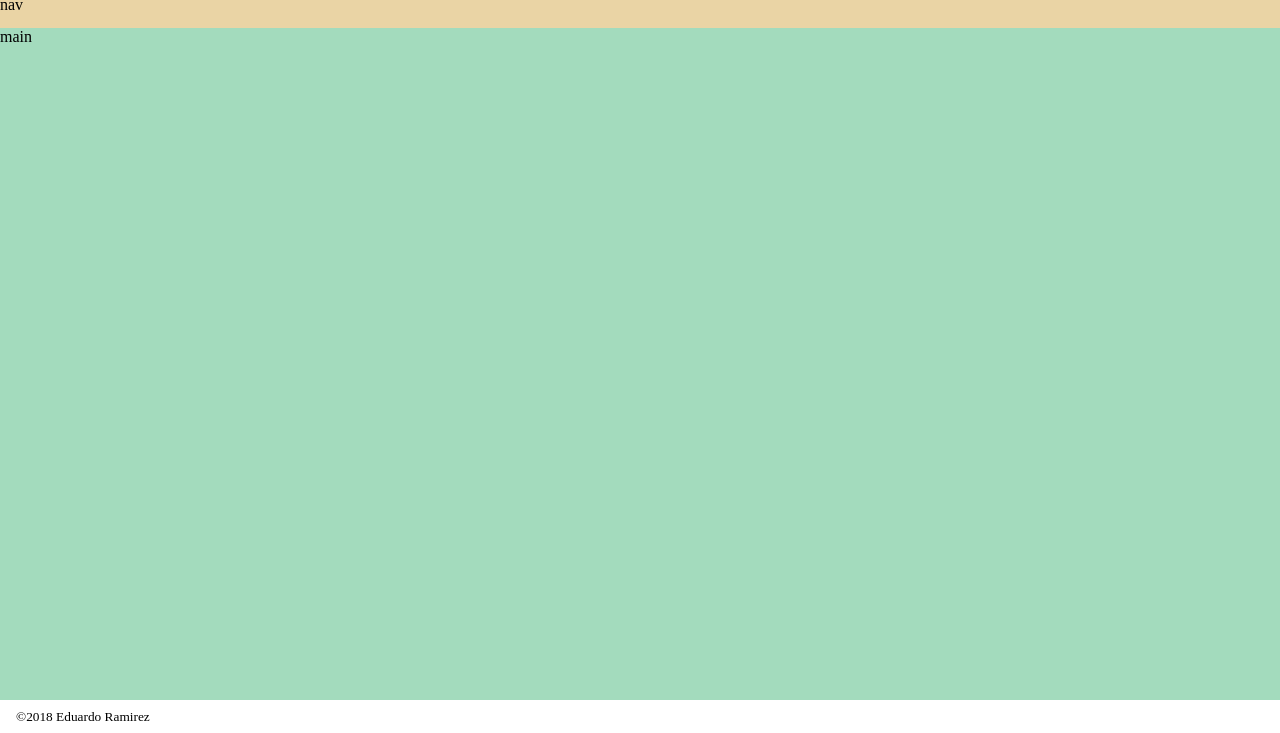
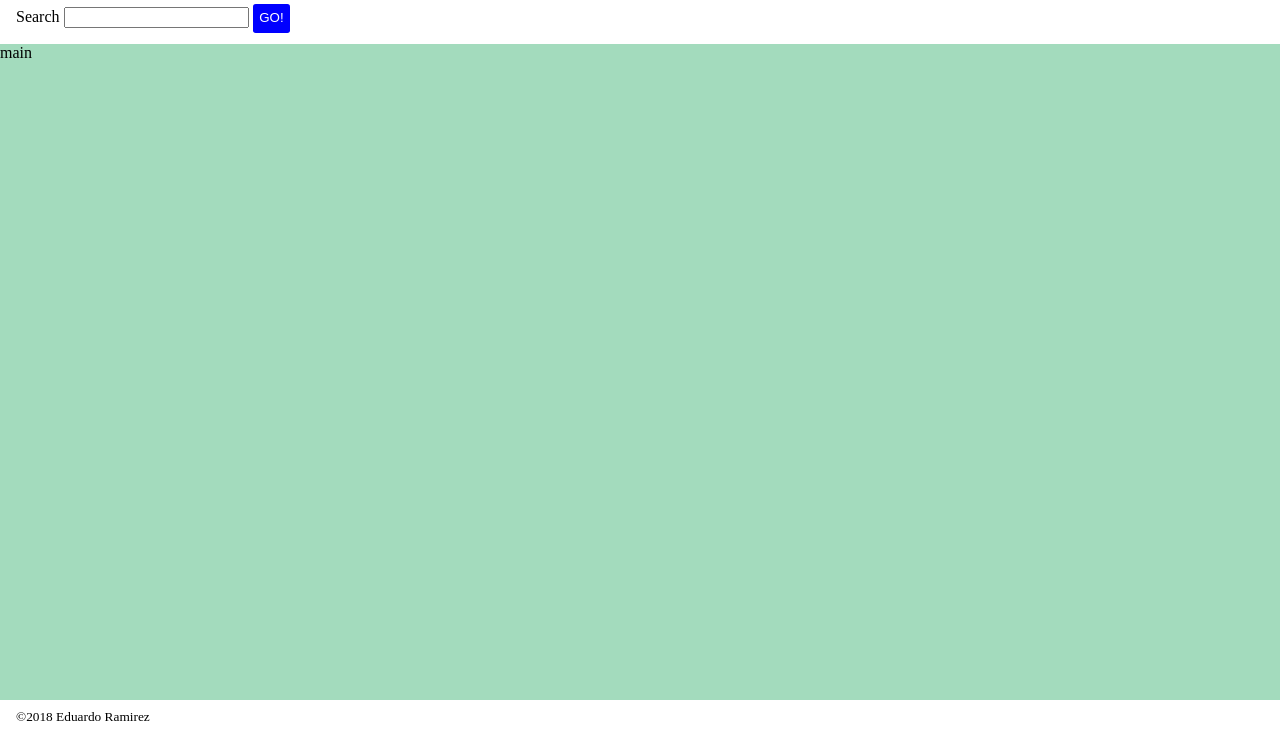
Before and after one commit to edramir18/wikisearch, a plain HTML site: page index.html in a window 1280 px wide. Shown: the part 68-801 px from the top of the page. Drawn offline with Linux system fonts and the light colour scheme.

Commit message:
Added search button

```diff
--- a/css/main.css
+++ b/css/main.css
@@ -1,7 +1,7 @@
 .page-grid {
   display: grid;
 	grid-template-columns: 1fr;
-  grid-template-rows: 4rem 2rem 1fr 2rem;
+  grid-template-rows: 4rem 3rem 1fr 2rem;
   min-height: 100vh;
 }
 
@@ -56,3 +56,19 @@
   .btn--icon:hover{
     font-size: 1.8em;
   }
+
+.form-grid {
+  padding: 0 1rem;
+  margin: 0.5rem 0;
+}
+.submit {
+  color: white;
+  padding: 0.1em 0.5em ;
+  border: 0;
+  border-radius: 0.2em;
+  line-height: 2em;
+  background-color: blue;
+}
+  .submit:hover {
+    font-weight: bold;
+  }
--- a/index.html
+++ b/index.html
@@ -16,13 +16,19 @@
         <h3 class="page-header--title">
           Edramir18
         </h3>
-        <a href="https://github.com/edramir18/plainhtml5" class="btn btn--icon" target="_blank"><i class="fa fa-github"></i></a>
+        <a href="https://github.com/edramir18/wikisearch" class="btn btn--icon" target="_blank"><i class="fa fa-github"></i></a>
         <a href="https://twitter.com/edramir18" class="btn btn--icon" target="_blank"><i class="fa fa-twitter"></i></a>
       </div>
 		</header>
-		<nav class="page-nav">
-      <p>nav</p>
-		</nav>
+		<section class="form-search">
+      <form>
+        <div class="form-grid">
+          <label for="searchwiki">Search</label>
+          <input type="text" name="searchwiki" id="searchwiki">
+          <input class="submit" type="submit" value="GO!">
+        </div>
+      </form>
+    </section>
 		<main class="page-main">
       <p>main</p>
 		</main>
```
